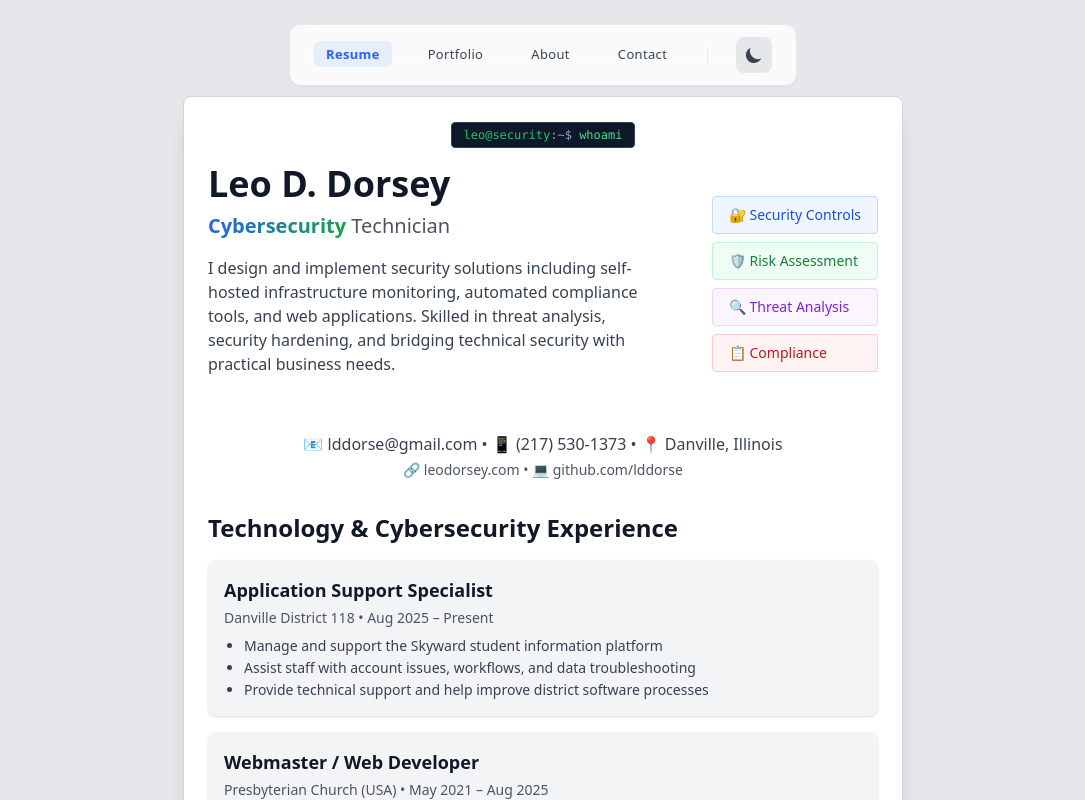
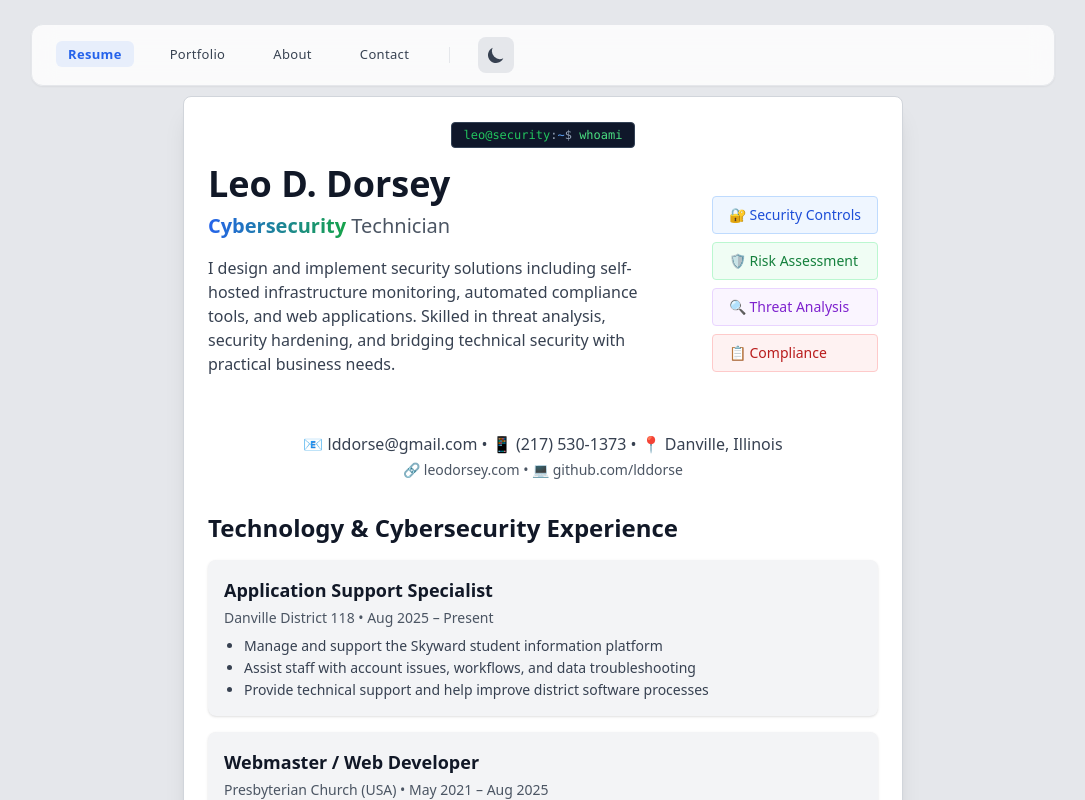
Before and after one commit to lddorse/cybersecurityportfolio, a React (Vite) app: page / in a window 1280 px wide. Shown: the top 800 px of the page, without its empty margins (97-1182 px from the left). Built offline with nearby package versions, Linux system fonts and the light colour scheme.

Commit message:
Update Navbar.jsx

```diff
--- a/src/components/Navbar.jsx
+++ b/src/components/Navbar.jsx
@@ -52,7 +52,7 @@ const Navbar = () => {
       <nav
         className={`
           fixed top-6 left-1/2 -translate-x-1/2 z-50
-          w-[calc(100vw-2rem)] max-w-max
+          w-[calc(100vw-2rem)] sm:w-full sm:max-w-5xl
           transition-transform duration-300 ease-out
           ${isVisible ? 'translate-y-0' : '-translate-y-24'}
         `}
```
